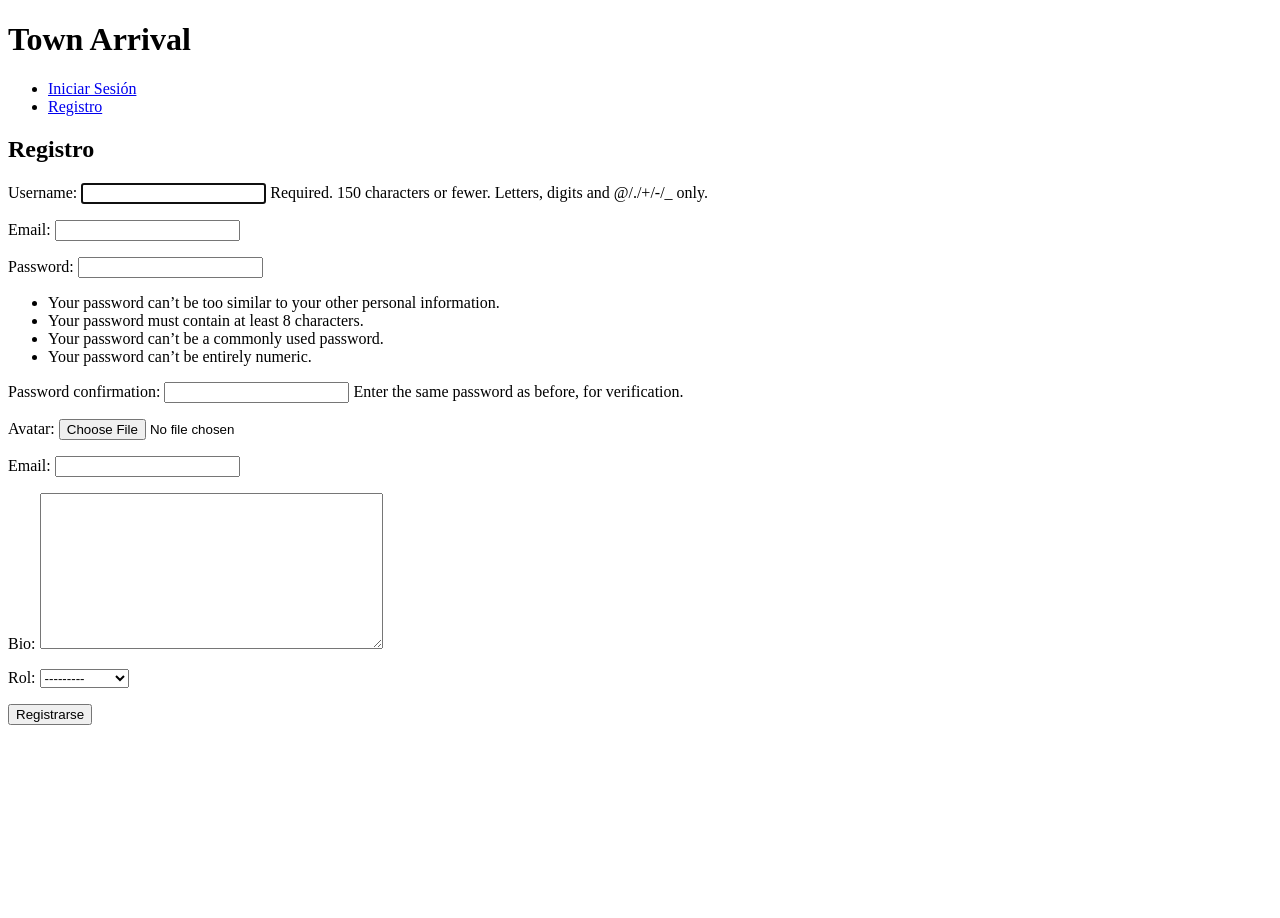
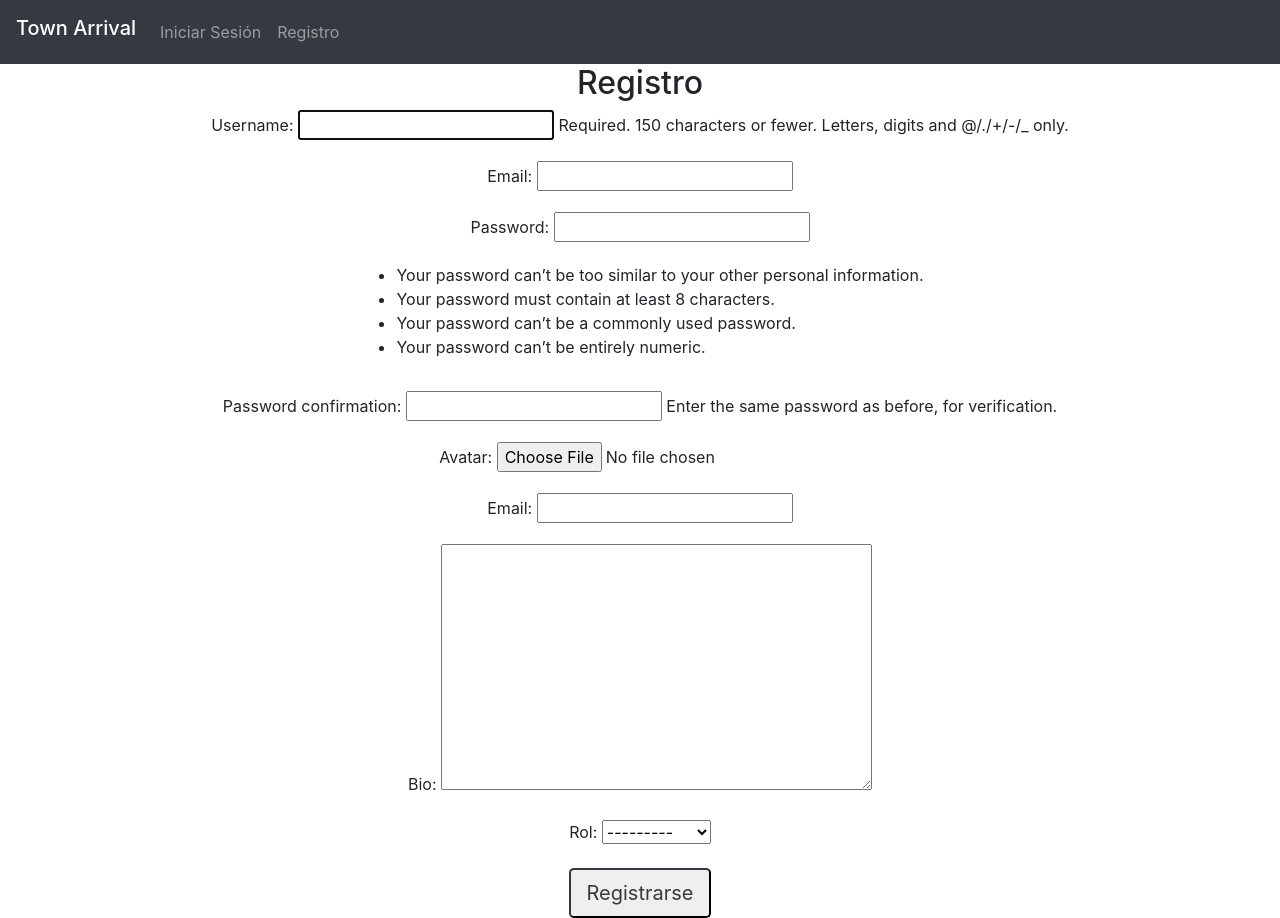
Before and after one commit to JuanJoCasamitjana/town_arrival, a Django app: page /users/register/ in a window 1280 px wide. Before the commit the page ends 725 px from the top, so only its background shows below. Run offline with Django 4.2, Linux system fonts and the light colour scheme; some libraries are stand-ins or nearby versions.

Commit message:
style(Users): Style
Style for forms

```diff
--- a/users/templates/base.html
+++ b/users/templates/base.html
@@ -3,20 +3,21 @@
 <head>
     <meta charset="UTF-8">
     <meta name="viewport" content="width=device-width, initial-scale=1.0">
+    <link rel="stylesheet" href="https://stackpath.bootstrapcdn.com/bootstrap/4.3.1/css/bootstrap.min.css">
     <title>{% block title %}Town Arrival{% endblock %}</title>
 </head>
 <body>
     <header>
-        <h1>{% block header %}Town Arrival{% endblock %}</h1>
-        <nav>
-            <ul>
+        <nav class="navbar navbar-expand-sm bg-dark navbar-dark">
+            <h1 class="navbar-brand">{% block header %}Town Arrival{% endblock %}</h1>
+            <ul class="navbar-nav">
 
                 {% if user.is_authenticated %}
-                    <li><a href="{% url 'update_profile' %}">Actualizar Perfil</a></li>
-                    <li><a href="{% url 'logout' %}">Cerrar Sesión</a></li>
+                    <li class="nav-item"><a class="nav-link" href="{% url 'update_profile' %}">Actualizar Perfil</a></li>
+                    <li class="nav-item"><a class="nav-link" href="{% url 'logout' %}">Cerrar Sesión</a></li>
                 {% else %}
-                    <li><a href="{% url 'login' %}">Iniciar Sesión</a></li>
-                    <li><a href="{% url 'register' %}">Registro</a></li>
+                    <li class="nav-item"><a class="nav-link" href="{% url 'login' %}">Iniciar Sesión</a></li>
+                    <li class="nav-item"><a class="nav-link" href="{% url 'register' %}">Registro</a></li>
                 {% endif %}
             </ul>
         </nav>
--- a/users/templates/register.html
+++ b/users/templates/register.html
@@ -1,11 +1,15 @@
 {% extends 'base.html' %}
 
 {% block content %}
-  <h2>Registro</h2>
-  <form method="post">
-    {% csrf_token %}
-    {{ user_form.as_p }}
-    {{ profile_form.as_p }}
-    <button type="submit">Registrarse</button>
-  </form>
+  <div class="d-flex justify-content-center">
+    <div class="align-items-center">
+      <h2 class="text-center">Registro</h2>
+      <form class="d-flex flex-column align-items-center align-middle" method="post">
+        {% csrf_token %}
+        {{ user_form.as_p }}
+        {{ profile_form.as_p }}
+        <button class="btn-lg btn-outline-dark" type="submit">Registrarse</button>
+      </form>
+    </div>
+  </div>
 {% endblock %}
```
Also changed, not shown: users/templates/login.html (+10 -6 lines), users/templates/update_profile.html (+10 -6 lines).
